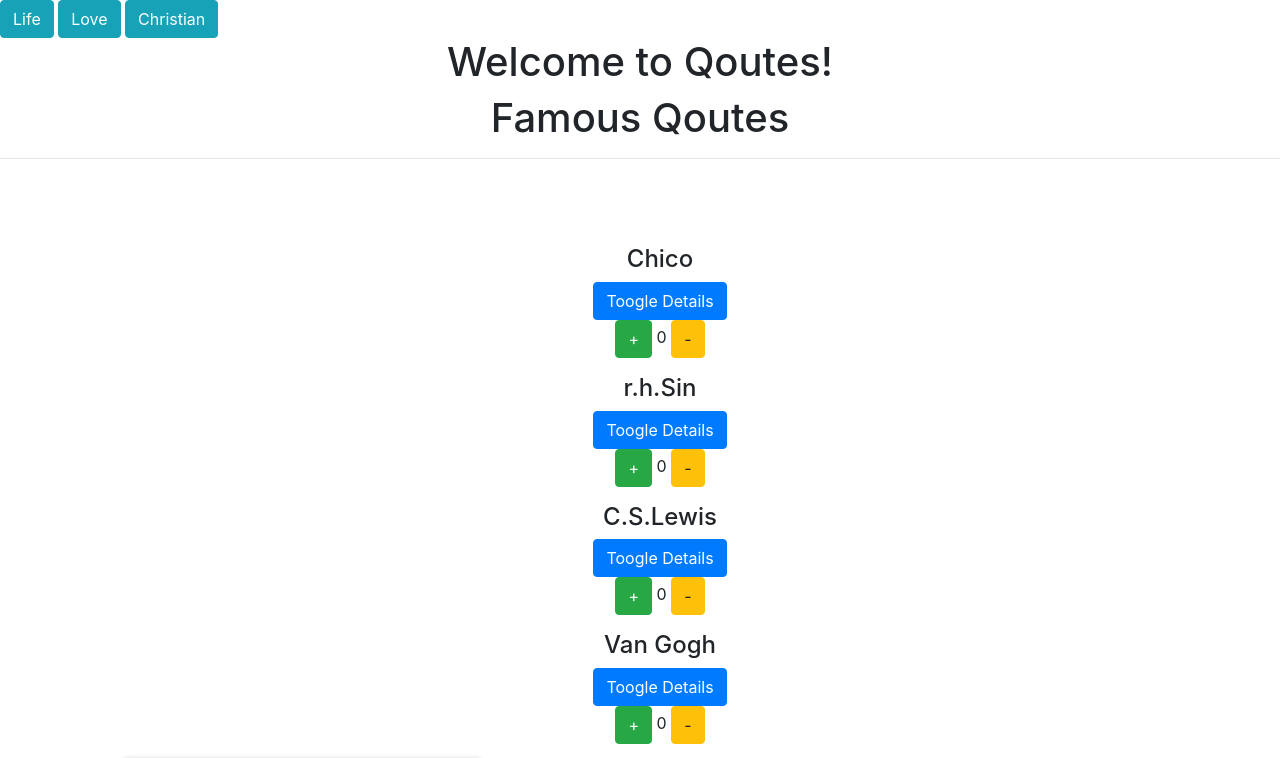
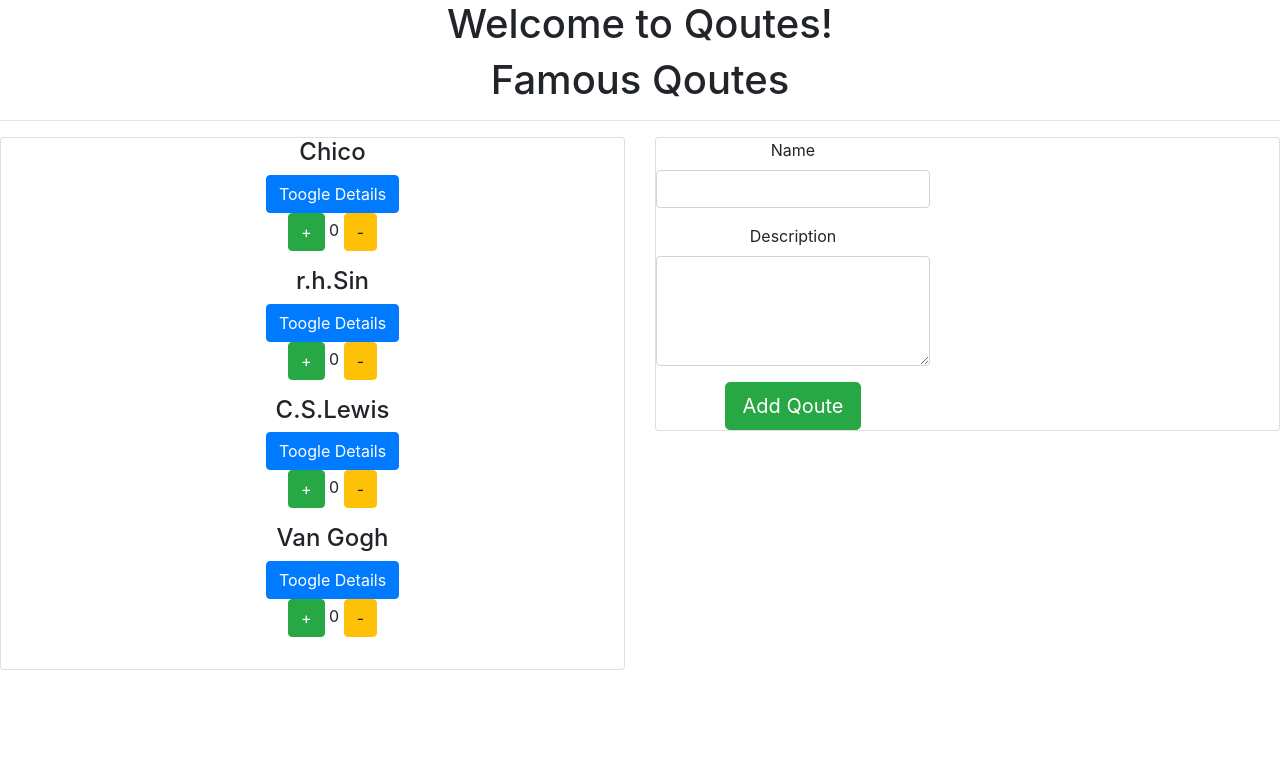
Before and after one commit to KellenNjoroge/Qoutes, an Angular app: page / in a window 1280 px wide. Shown: the top 758 px of the page. Built offline with nearby package versions, Linux system fonts and the light colour scheme.

Commit message:
added cards

```diff
--- a/src/app/qoute-form/qoute-form.component.css
+++ b/src/app/qoute-form/qoute-form.component.css
@@ -1,8 +1,5 @@
-.container-fluid {
-  padding: 50px;
-  -moz-box-shadow:    5px 5px 5px 6px #ccc;
-  -webkit-box-shadow: 5px 5px 5px 6px #ccc;
-  box-shadow:         5px 5px 5px 6px #ccc;
-
-
-}
+.button {padding: 10px 10px
+};
+.row2{
+  text-align: center
+};
--- a/src/app/qoute/qoute.component.html
+++ b/src/app/qoute/qoute.component.html
@@ -1,7 +1,9 @@
 
 <h1>Famous Qoutes</h1>
 <hr>
-<div class ="container">
+<div class ="row">
+  <div class="col-xl-6">
+    <div class="card">
       <ul>
         <div *ngFor='let qoute of qoutes; let i = index'>
           <div>
@@ -14,7 +16,13 @@
             <app-counter-input></app-counter-input>
         </div>
       </ul>
-    <div class="row">
+    </div>
+  </div>
+  <div class="col-xl-6">
+    <div class="card">
+      <div class="row2">
         <app-qoute-form (addQoute)="addNewQoute($event)"></app-qoute-form>
       </div>
     </div>
+  </div>
+</div>
--- a/src/index.html
+++ b/src/index.html
@@ -9,11 +9,13 @@
   <meta name="viewport" content="width=device-width, initial-scale=1">
 </head>
 <body>
+  <!--
     <div class "container my-3 d-flex w-50 justify-content-around">
         <a href="life.html" class="btn btn-info" role="button">Life</a>
         <a href="love.html" class="btn btn-info" role="button">Love</a>
         <a href="Christian.html" class="btn btn-info" role="button">Christian</a>
       </div>
+    -->
   <app-root></app-root>
   <script src="https://code.jquery.com/jquery-3.2.1.slim.min.js" integrity="sha384-KJ3o2DKtIkvYIK3UENzmM7KCkRr/rE9/Qpg6aAZGJwFDMVNA/GpGFF93hXpG5KkN" crossorigin="anonymous"></script>
 <script src="https://cdnjs.cloudflare.com/ajax/libs/popper.js/1.12.9/umd/popper.min.js" integrity="sha384-ApNbgh9B+Y1QKtv3Rn7W3mgPxhU9K/ScQsAP7hUibX39j7fakFPskvXusvfa0b4Q" crossorigin="anonymous"></script>
```
Also changed, not shown: src/app/christian.html (deleted, +0 -19 lines), src/app/love.html (deleted, +0 -19 lines), src/life.html (deleted, +0 -19 lines). Lines whose indentation alone changed are shown as unchanged.
